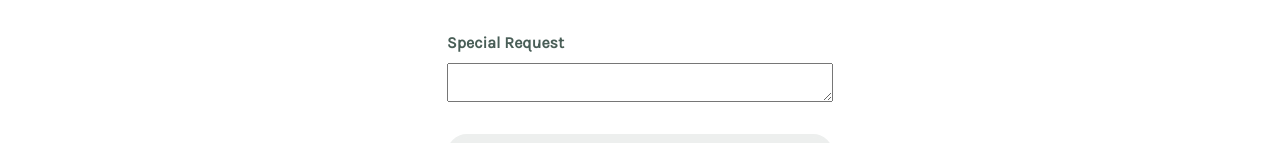
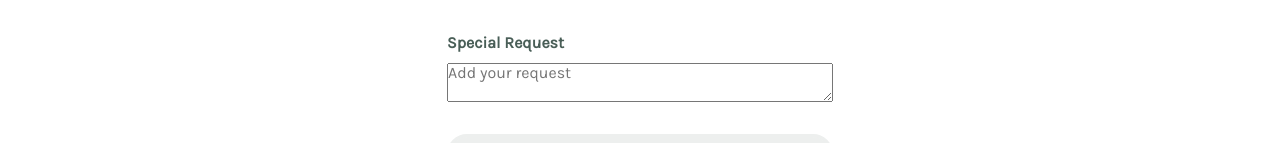
Before and after one commit to Kxanx1538/Meta-Front-End-Capstone-Project, a React (Create React App) app: page /bookings in a window 1280 px wide. Shown: the part 1288-1431 px from the top of the page. Built offline with nearby package versions, Linux system fonts and the light colour scheme; a web font is replaced by a local one.

Commit message:
Update BookingForm.js
Signed-off-by: Kxanx1538 <121854477+Kxanx1538@users.noreply.github.com>

```diff
--- a/src/components/pages/Bookings/BookingForm.js
+++ b/src/components/pages/Bookings/BookingForm.js
@@ -232,6 +232,7 @@ const BookingForm = ({
         <textarea
           id="booking-comments"
           name="booking-comments"
+          placeholder="Add your request"
           value={comments}
           onChange={(e) => setComment(e.target.value)}
         ></textarea>
```
